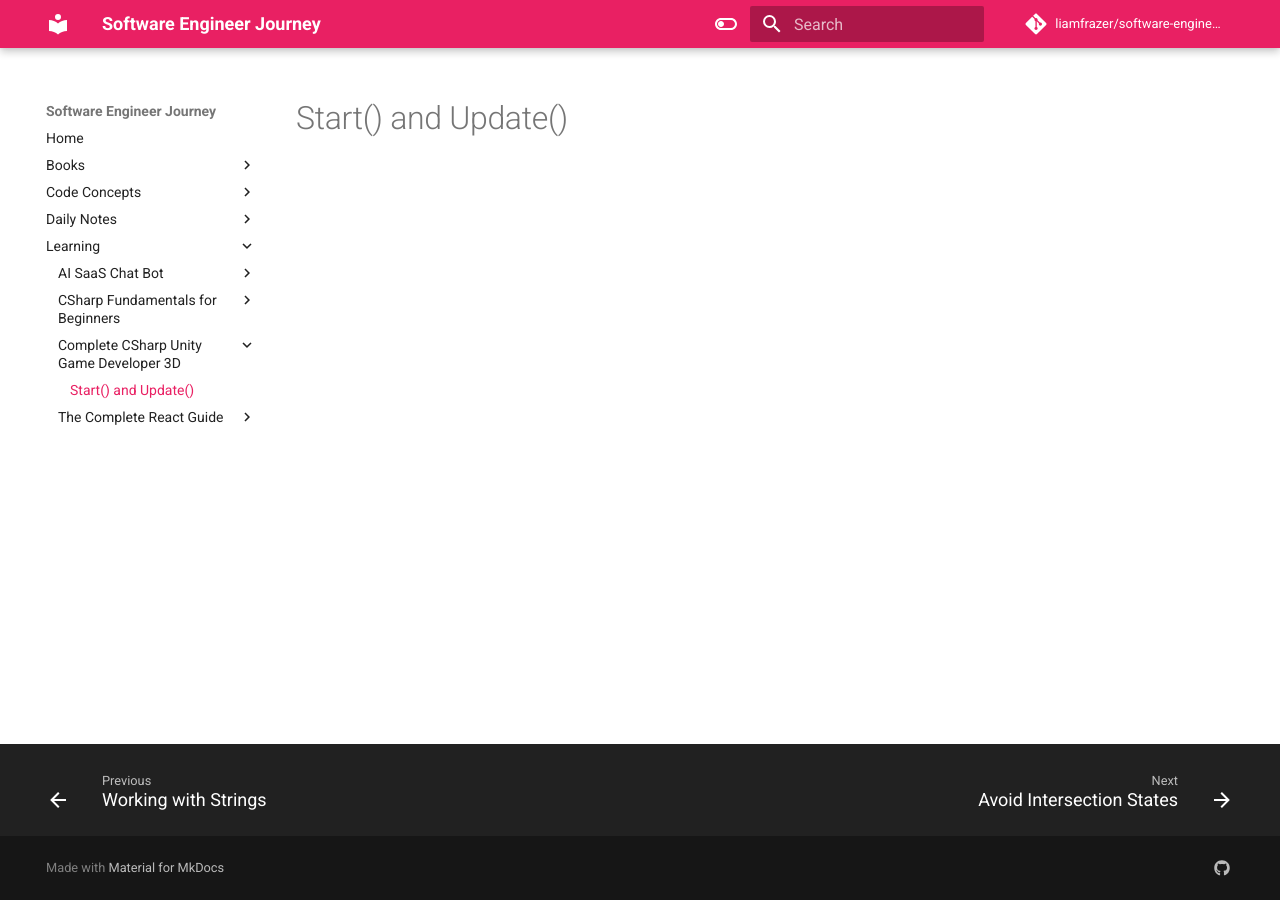
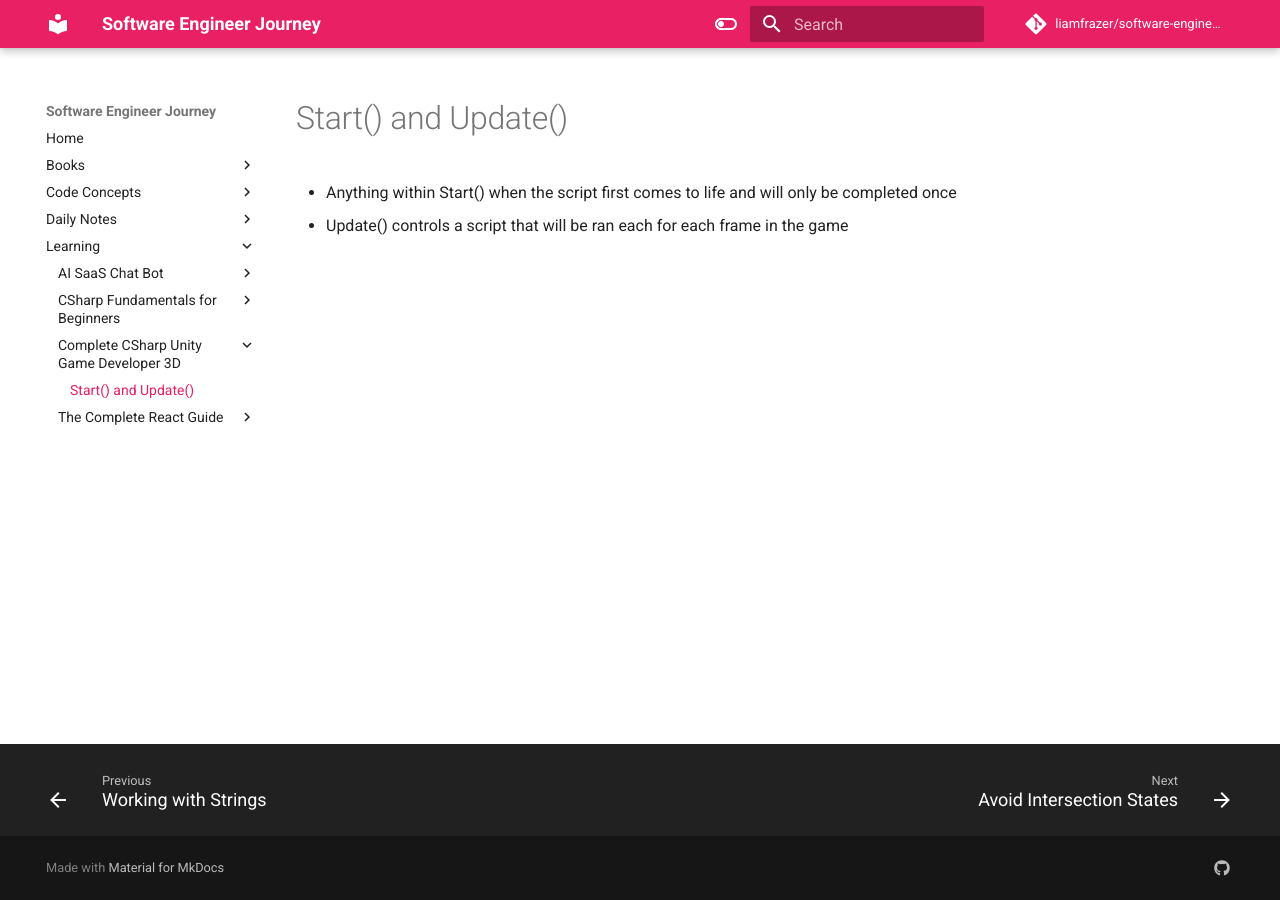
Before and after one commit to liamfrazer/software-engineer-journey, an MkDocs documentation site: the page built from docs/Learning/Complete CSharp Unity Game Developer 3D/Start() and Update().md, in a window 1280 px wide. Built offline with MkDocs 1.6.1 and Material for MkDocs 9.7.7, drawn with Linux system fonts in a browser that asks for light colours; comment, search, counter and statistics services are not loaded.

Commit message:
vault backup: 2024-01-10 20:34:22

```diff
--- a/docs/Learning/Complete CSharp Unity Game Developer 3D/Start() and Update().md
+++ b/docs/Learning/Complete CSharp Unity Game Developer 3D/Start() and Update().md
@@ -4,3 +4,5 @@ tags:
   - Unity
 ---
 # Start() and Update()
+* Anything within Start() when the script first comes to life and will only be completed once
+* Update() controls a script that will be ran each for each frame in the game
```
